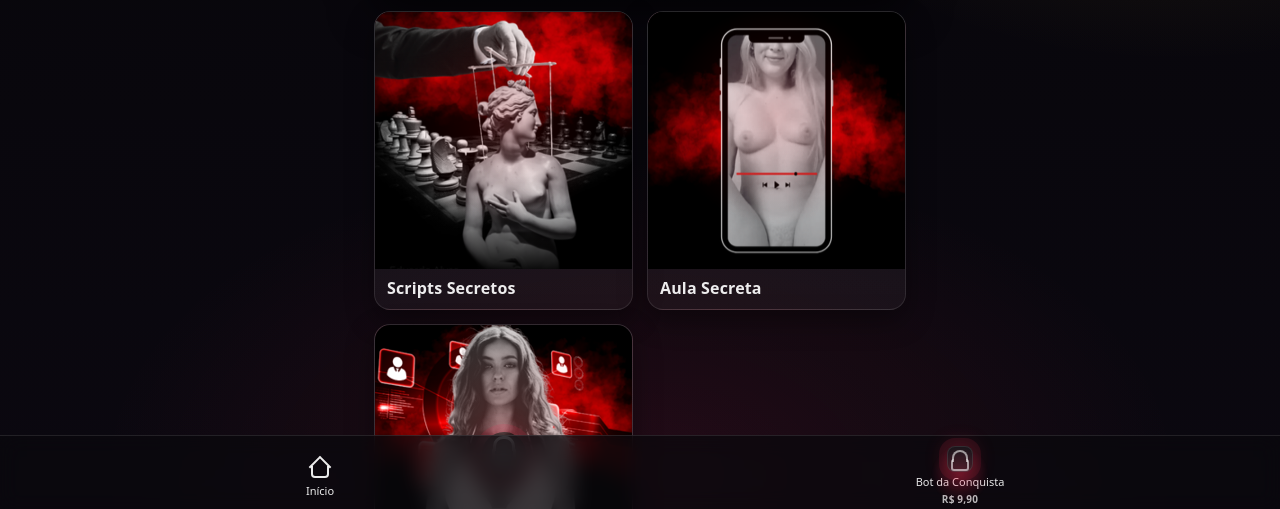
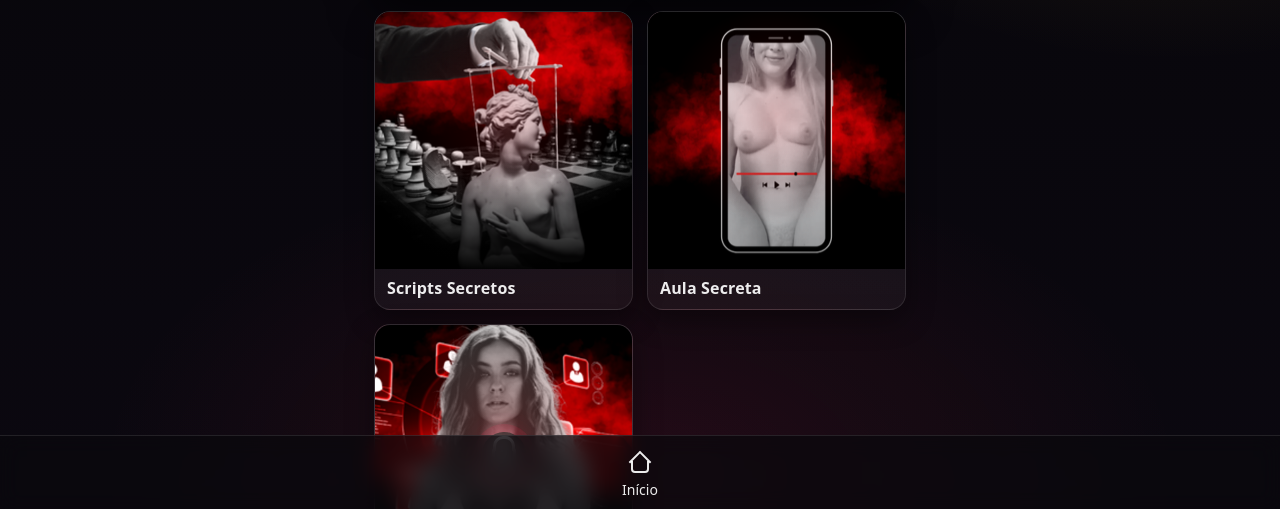
Before and after one commit to Yantestes12/caixapreta, a plain HTML site: page index.html in a window 1280 px wide. Shown: the part 289-798 px from the top of the page. Drawn offline with Linux system fonts and the light colour scheme.

Commit message:
Add files via upload

```diff
--- a/index.html
+++ b/index.html
@@ -94,12 +94,6 @@
       <span class="nav-ico home" aria-hidden="true"></span>
       <span class="nav-label">Início</span>
     </a>
-
-    <a class="nav-item bot is-locked" href="https://pagamento.caixapretabr.com/compra/checkout-2/" aria-label="Desbloquear Bot da Conquista por R$ 9,90">
-      <span class="nav-ico bot" aria-hidden="true"></span>
-      <span class="nav-label">Bot da Conquista</span>
-      <span class="nav-sublabel">R$ 9,90</span>
-    </a>
   </nav>
 
   <script src="app.js"></script>
--- a/styles.css
+++ b/styles.css
@@ -56,7 +56,7 @@ a { color: inherit; }
 }
 
 .app {
-  padding-bottom: calc(var(--nav-h) + 18px);
+  padding-bottom: calc(var(--nav-h) + env(safe-area-inset-bottom) + 54px);
   overflow-x: hidden;
 }
 
@@ -136,6 +136,7 @@ a { color: inherit; }
   max-width: 560px;
   margin: 0 auto;
   padding: 14px 14px 0;
+  padding-bottom: calc(var(--nav-h) + env(safe-area-inset-bottom) + 28px);
 }
 
 /* CAROUSEL */
@@ -372,10 +373,13 @@ a { color: inherit; }
 }
 
 /* Remover texto embutido no rodapé das capas que vêm com “Eduardo Alves” */
-.tile-media.media-1,
+.tile-media.media-1 {
+  background-size: 125%;
+  background-position: center 28%;
+}
 .tile-media.media-3 {
-  background-size: 112%;
-  background-position: center 42%;
+  background-size: 140%;
+  background-position: center 18%;
 }
 .tile-media.media-1::after,
 .tile-media.media-3::after {
@@ -384,8 +388,8 @@ a { color: inherit; }
   left: 0;
   right: 0;
   bottom: 0;
-  height: 26%;
-  background: linear-gradient(to top, rgba(0,0,0,0.92), rgba(0,0,0,0));
+  height: 42%;
+  background: linear-gradient(to top, rgba(0,0,0,0.98), rgba(0,0,0,0));
   pointer-events: none;
 }
 .tile-title {
@@ -515,7 +519,7 @@ a { color: inherit; }
   background: rgba(10, 9, 13, 0.72);
   border-top: 1px solid rgba(255, 255, 255, 0.10);
   display: grid;
-  grid-template-columns: repeat(2, 1fr);
+  grid-template-columns: 1fr;
   backdrop-filter: blur(10px);
   -webkit-backdrop-filter: blur(10px);
 }
@@ -535,16 +539,7 @@ a { color: inherit; }
 }
 .nav-item.is-active { color: rgba(255, 255, 255, 0.92); }
 .nav-label {
-  font-size: 11px;
-  line-height: 1.1;
-  text-align: center;
-  max-width: 92px;
-}
-.nav-sublabel {
-  font-size: 10px;
-  font-weight: 750;
-  letter-spacing: 0.02em;
-  color: rgba(255, 255, 255, 0.72);
+  font-size: 14px;
 }
 .nav-ico {
   width: 26px;
@@ -608,56 +603,6 @@ a { color: inherit; }
   transform: translateX(-50%);
 }
 
-/* BOT (bloqueado + brilho) */
-.nav-item.bot.is-locked::before {
-  content: "";
-  position: absolute;
-  top: 10px;
-  left: 50%;
-  width: 64px;
-  height: 64px;
-  border-radius: 999px;
-  transform: translateX(-50%);
-  background: radial-gradient(circle at 50% 45%, rgba(255, 45, 85, 0.28), transparent 60%);
-  filter: blur(1px);
-  pointer-events: none;
-}
-.nav-item.bot.is-locked .nav-ico {
-  background: rgba(255, 255, 255, 0.06);
-  border: 1px solid rgba(255, 255, 255, 0.10);
-  box-shadow:
-    0 0 0 8px rgba(255, 45, 85, 0.10),
-    0 0 22px rgba(255, 45, 85, 0.30);
-}
-.nav-item.bot.is-locked .nav-label {
-  color: rgba(255, 255, 255, 0.90);
-}
-.nav-ico.bot::before {
-  content: "";
-  position: absolute;
-  left: 50%;
-  top: 12px;
-  width: 14px;
-  height: 10px;
-  transform: translateX(-50%);
-  border: 2px solid currentColor;
-  border-top: 0;
-  border-radius: 3px;
-  opacity: 0.92;
-}
-.nav-ico.bot::after {
-  content: "";
-  position: absolute;
-  left: 50%;
-  top: 3px;
-  width: 12px;
-  height: 10px;
-  transform: translateX(-50%);
-  border: 2px solid currentColor;
-  border-bottom: 0;
-  border-radius: 10px 10px 0 0;
-  opacity: 0.92;
-}
 
 /* SUBPAGE (Scripts Secretos) */
 .subpage .main { padding-top: 10px; }
```
Also changed, not shown: aula-secreta.html (+0 -6 lines), scripts-secretos.html (+0 -6 lines).
